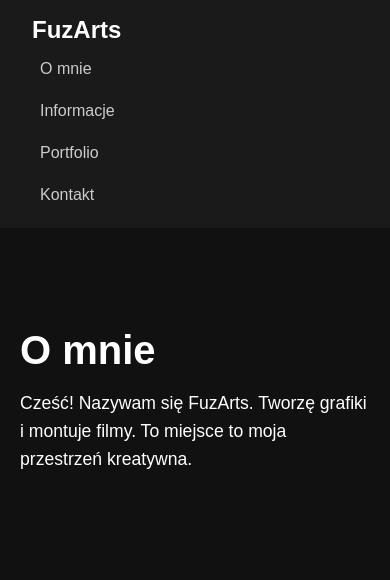
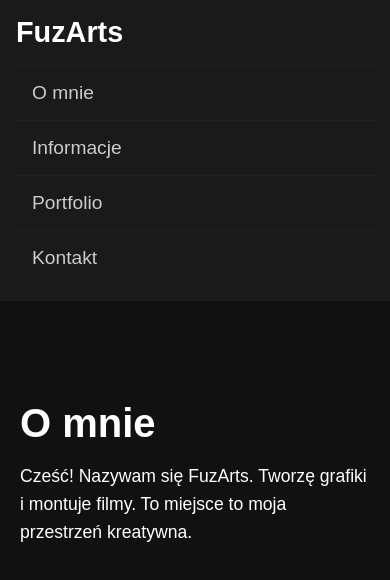
Before and after one commit to fuzartss-star/FuZArts, a plain HTML site: page index.html in a window 390 px wide. Drawn offline with Linux system fonts and the light colour scheme.

Commit message:
Add files via upload

```diff
--- a/index.html
+++ b/index.html
@@ -106,27 +106,37 @@
   nav {
     flex-direction: column;
     align-items: flex-start;
+    padding: 1rem;
     height: auto;
   }
 
   nav .logo {
-    margin-bottom: 0.5rem;
+    font-size: 1.8rem;
+    margin-bottom: 1rem;
   }
 
   nav ul {
     flex-direction: column;
     width: 100%;
-    gap: 0.5rem;
+    gap: 0;
   }
 
   nav ul li {
     width: 100%;
+    margin: 0;
   }
 
   nav ul li a {
     display: block;
+    padding: 1rem;
+    font-size: 1.2rem;
     width: 100%;
-    padding: 0.5rem;
+    color: #ccc;
+    border-top: 1px solid #222;
+  }
+
+  section {
+    padding-top: 100px;
   }
 }
 
```
Also changed, not shown: info.html (+13 -3 lines), kontakt.html (+13 -3 lines), portfolio.html (+13 -3 lines).
